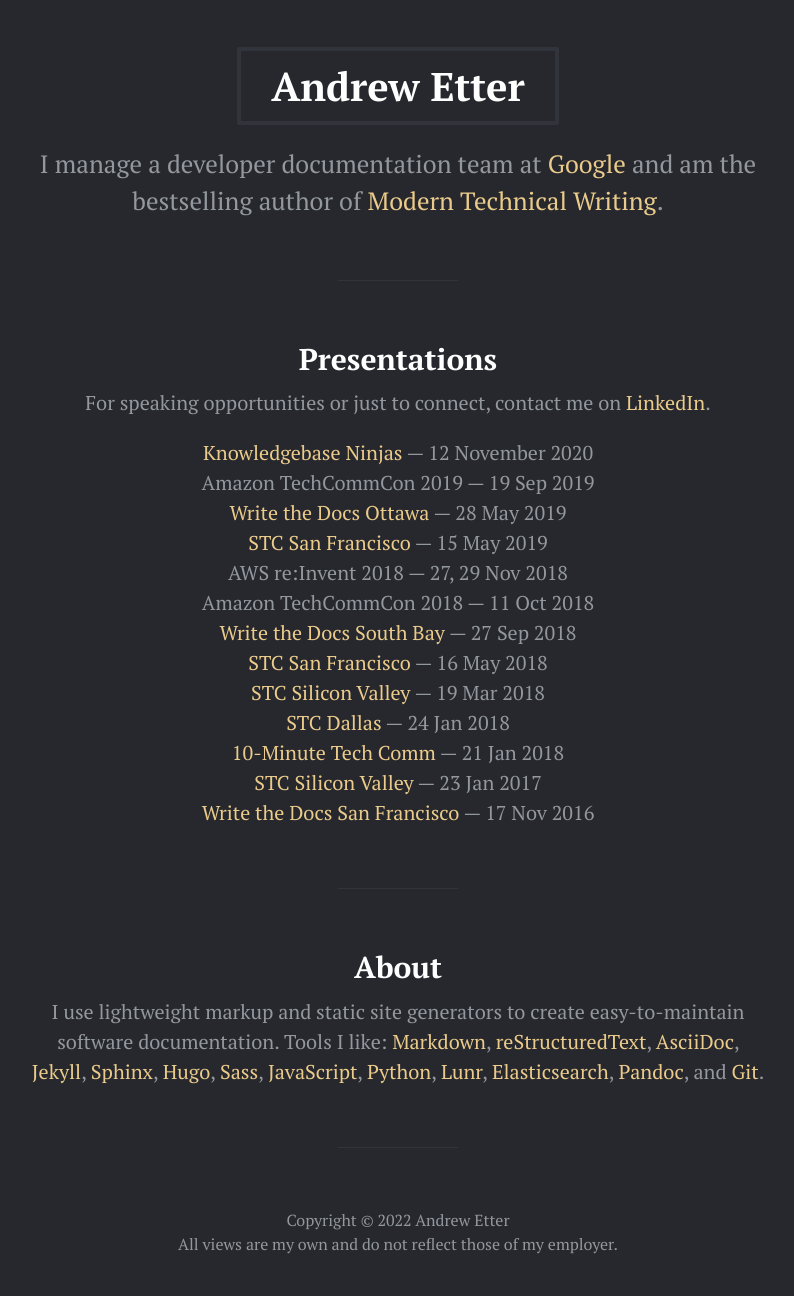
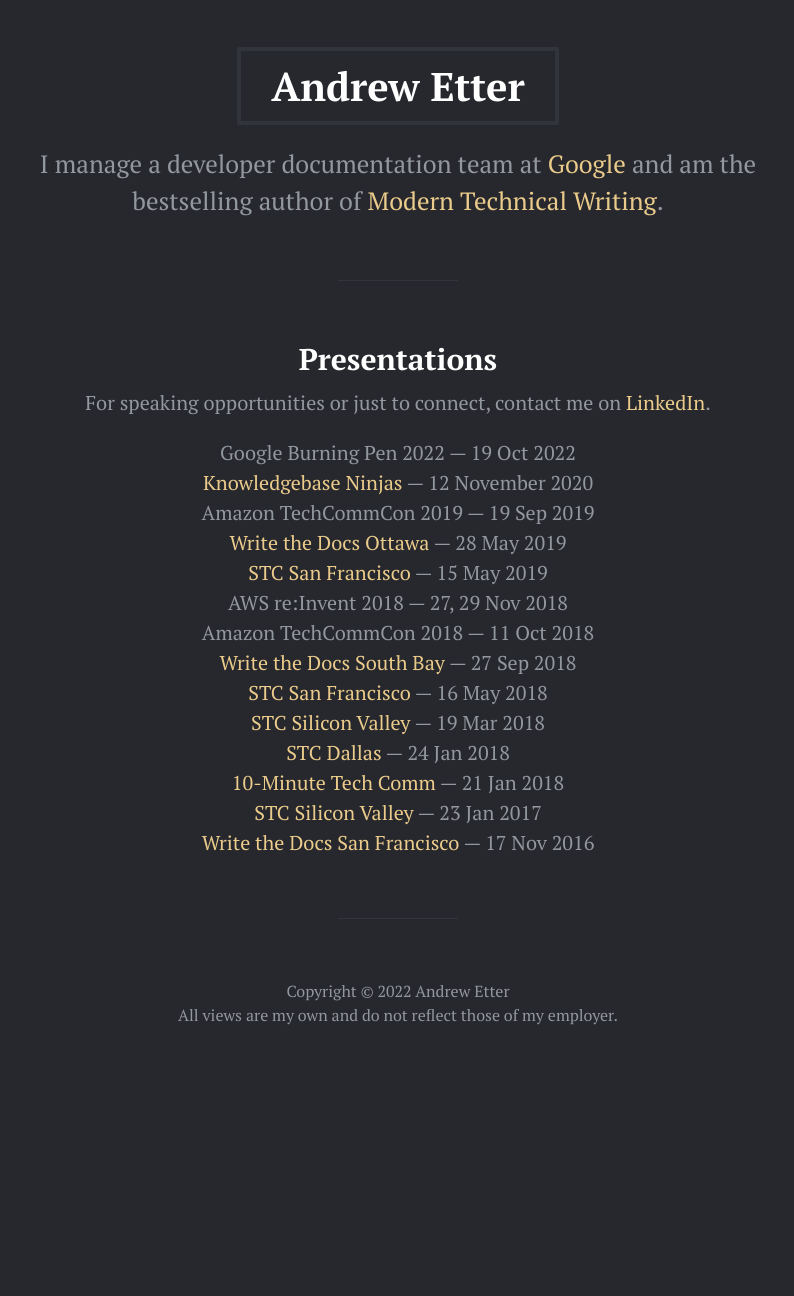
Before and after one commit to aetter/aetter.github.io, a Jekyll site: the page built from index.html, in a window 1280 px wide. Shown: the whole page, without its empty margins (242-1036 px from the left). Built offline with Jekyll 4.4.1, drawn with Linux system fonts in a browser that asks for light colours; the list of posts is cut into pages by our own code; after the commit the page ends 1067 px from its top, so only the background shows below that.

Commit message:
Update index.html

```diff
--- a/index.html
+++ b/index.html
@@ -7,6 +7,7 @@
 <p>For speaking opportunities or just to connect, contact me on <a href="{{ site.author.linkedin }}">LinkedIn</a>.</p>
 {% endif %}
 <p>
+  Google Burning Pen 2022 &mdash; 19 Oct 2022<br />
   <a target="_blank" href="https://document360.io/blog/the-benefits-of-open-sourcing-content-with-andrew-etter-of-amazon-web-services/">Knowledgebase Ninjas</a> &mdash; 12 November 2020<br />
   Amazon TechCommCon 2019 &mdash; 19 Sep 2019<br />
   <a target="_blank" href="https://www.meetup.com/Write-The-Docs-YOW-Ottawa/events/xtcbgqyzhbsb/">Write the Docs Ottawa</a> &mdash; 28 May 2019<br />
@@ -21,8 +22,3 @@
   <a target="_blank" href="http://www.stc-siliconvalley.org/2017/01/03/january-23-2017-modern-technical-writing/">STC Silicon Valley</a> &mdash; 23 Jan 2017<br />
   <a target="_blank" href="https://www.meetup.com/Write-the-Docs-Bay-Area/events/235272272/">Write the Docs San Francisco</a> &mdash; 17 Nov 2016<br />
 </p>
-
-<hr />
-
-<h2>About</h2>
-<p>I use lightweight markup and static site generators to create easy-to-maintain software documentation. Tools I like: <a href="https://github.github.com/gfm/">Markdown</a>, <a href="http://docutils.sourceforge.net/docs/ref/rst/restructuredtext.html">reStructuredText</a>, <a href="http://asciidoc.org/">AsciiDoc</a>, <a href="http://jekyllrb.com/">Jekyll</a>, <a href="http://sphinx-doc.org/">Sphinx</a>, <a href="http://gohugo.io/">Hugo</a>, <a href="https://sass-lang.com/">Sass</a>, <a href="http://en.wikipedia.org/wiki/JavaScript">JavaScript</a>, <a href="https://www.python.org/">Python</a>, <a href="http://lunrjs.com/">Lunr</a>, <a href="https://github.com/elastic/elasticsearch">Elasticsearch</a>, <a href="https://pandoc.org/">Pandoc</a>, and <a href="http://www.git-scm.com/">Git</a>.</p>
```
